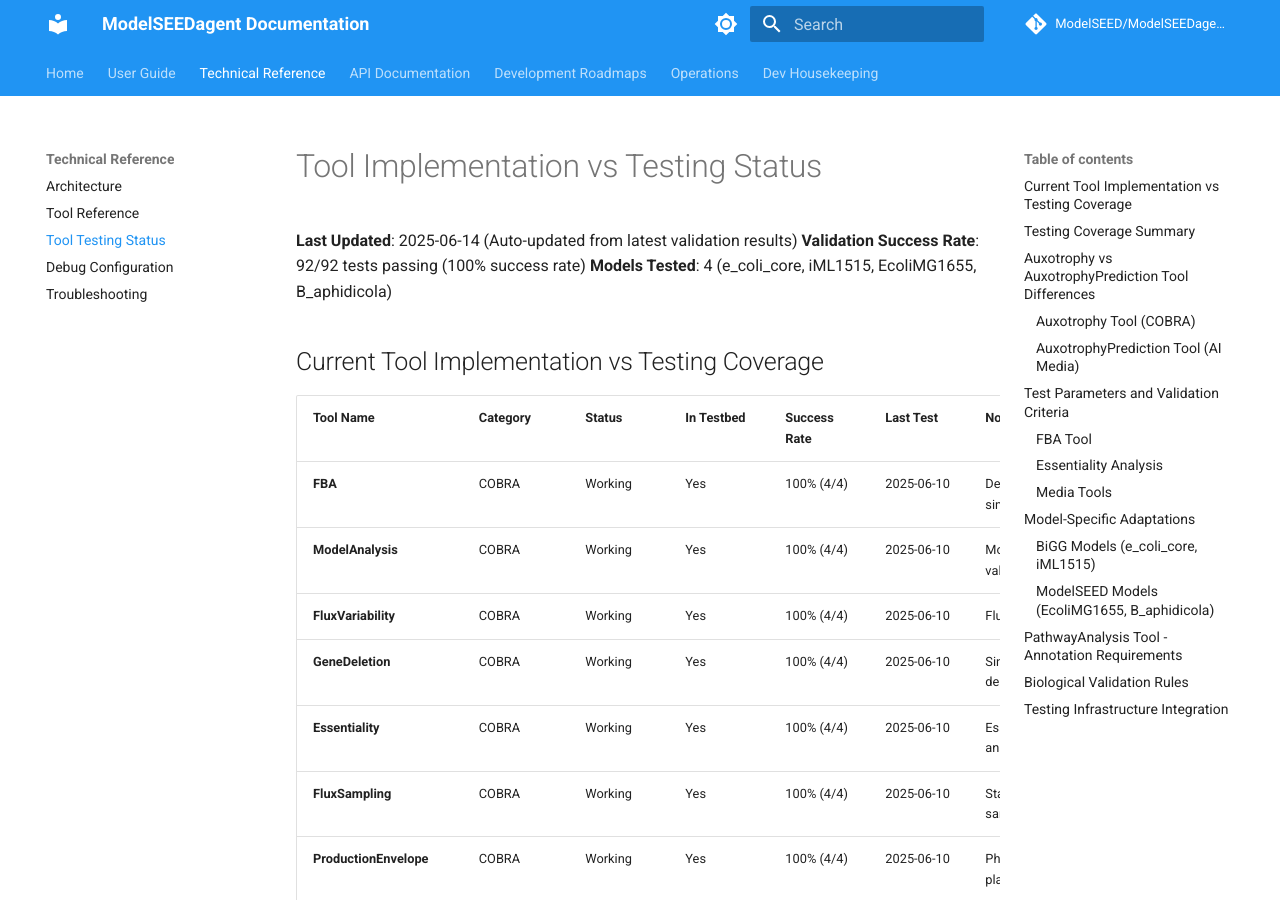
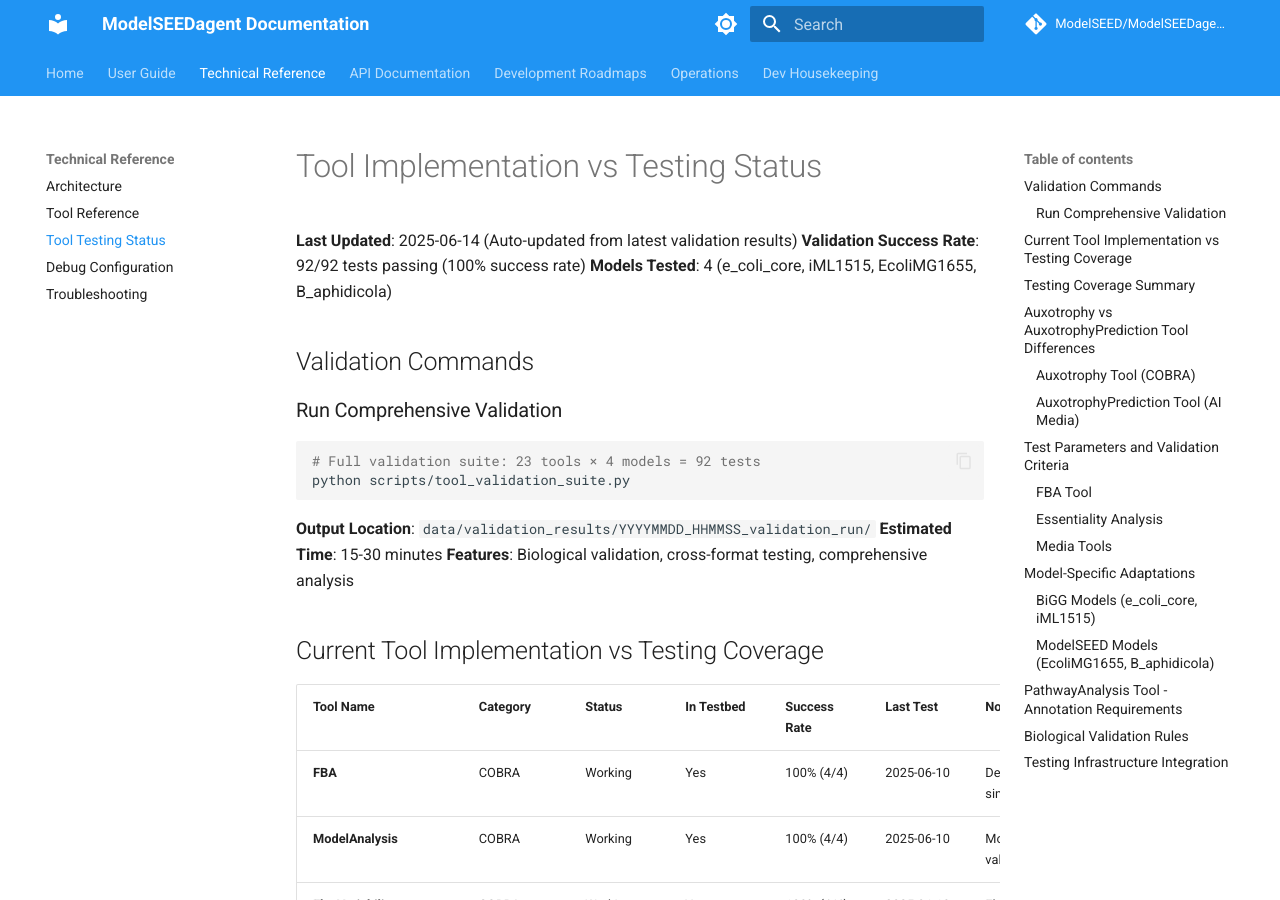
Before and after one commit to jplfaria/ModelSEEDagent, an MkDocs documentation site: the page built from docs/TOOL_TESTING_STATUS.md, in a window 1280 px wide and 900 px high. Built offline with MkDocs 1.6.1 and Material for MkDocs 9.7.7, drawn with Linux system fonts in a browser that asks for light colours; a script that is not in the unit is left out; comment, search, counter and statistics services are not loaded.

Commit message:
checkpoint: before major docs updates
- Added validation commands to TOOL_TESTING_STATUS.md for easy access
- Updated documentation to include comprehensive validation suite command
- Completed fresh validation run with 84/92 tests passing (91.3% success)
- Ready for major documentation updates

🤖 Generated with [Claude Code](https://claude.ai/code)

Co-Authored-By: Claude <noreply@anthropic.com>

````diff
--- a/docs/TOOL_TESTING_STATUS.md
+++ b/docs/TOOL_TESTING_STATUS.md
@@ -3,6 +3,18 @@
 **Last Updated**: 2025-06-14 (Auto-updated from latest validation results)
 **Validation Success Rate**: 92/92 tests passing (100% success rate)
 **Models Tested**: 4 (e_coli_core, iML1515, EcoliMG1655, B_aphidicola)
+
+## Validation Commands
+
+### Run Comprehensive Validation
+```bash
+# Full validation suite: 23 tools × 4 models = 92 tests
+python scripts/tool_validation_suite.py
+```
+
+**Output Location**: `data/validation_results/YYYYMMDD_HHMMSS_validation_run/`
+**Estimated Time**: 15-30 minutes
+**Features**: Biological validation, cross-format testing, comprehensive analysis
 
 ## Current Tool Implementation vs Testing Coverage
 
````
Also changed, not shown: 4 other files.
